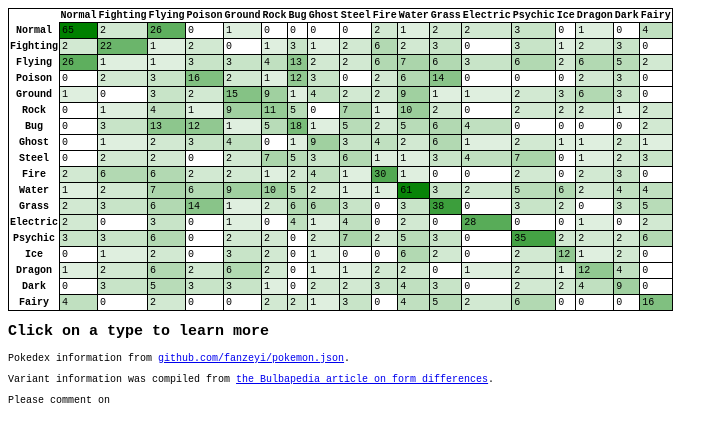
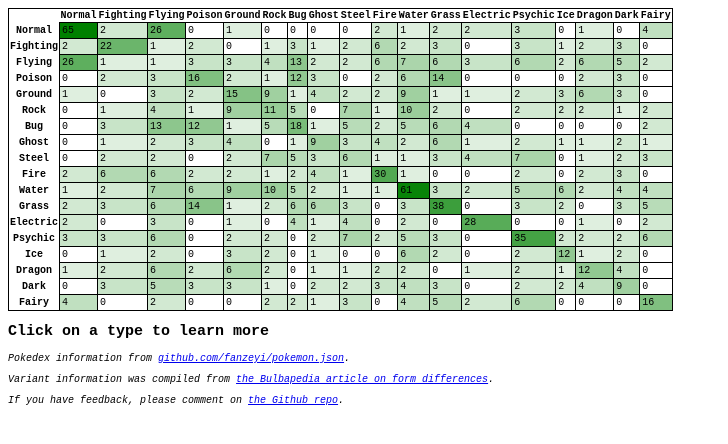
Before and after one commit to hypothete/pkmntypes, a plain HTML site: page index.html in a window 1280 px wide. Shown: the whole page, without its empty margins (0-728 px from the left). Drawn offline with Linux system fonts and the light colour scheme.

Commit message:
edited footer

```diff
--- a/index.html
+++ b/index.html
@@ -26,6 +26,10 @@
     .selected {
       font-weight: bold;
     }
+
+    footer {
+      font-style: italic;
+    }
   </style>
 </head>
 <body>
@@ -37,7 +41,7 @@
   <footer>
     <p>Pokedex information from <a href="https://github.com/fanzeyi/pokemon.json" target="_blank">github.com/fanzeyi/pokemon.json</a>.</p>
     <p>Variant information was compiled from <a href="https://bulbapedia.bulbagarden.net/wiki/List_of_Pok%C3%A9mon_with_form_differences" target="_blank" rel="noopener noreferrer">the Bulbapedia article on form differences</a>.</p>
-    <p>Please comment on <a href="http://"></a></p>
+    <p>If you have feedback, please comment on <a href="https://github.com/hypothete/pkmntypes">the Github repo</a>.</p>
   </footer>
   <script src="app.js"></script>
 </body>
```
